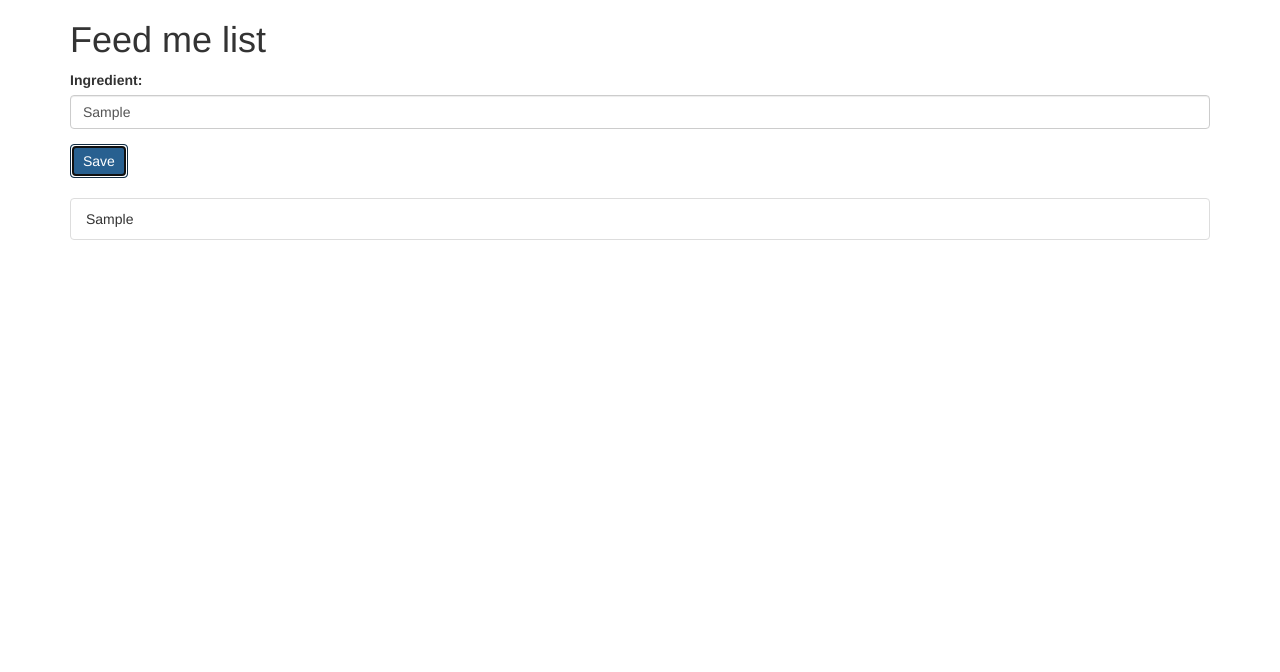
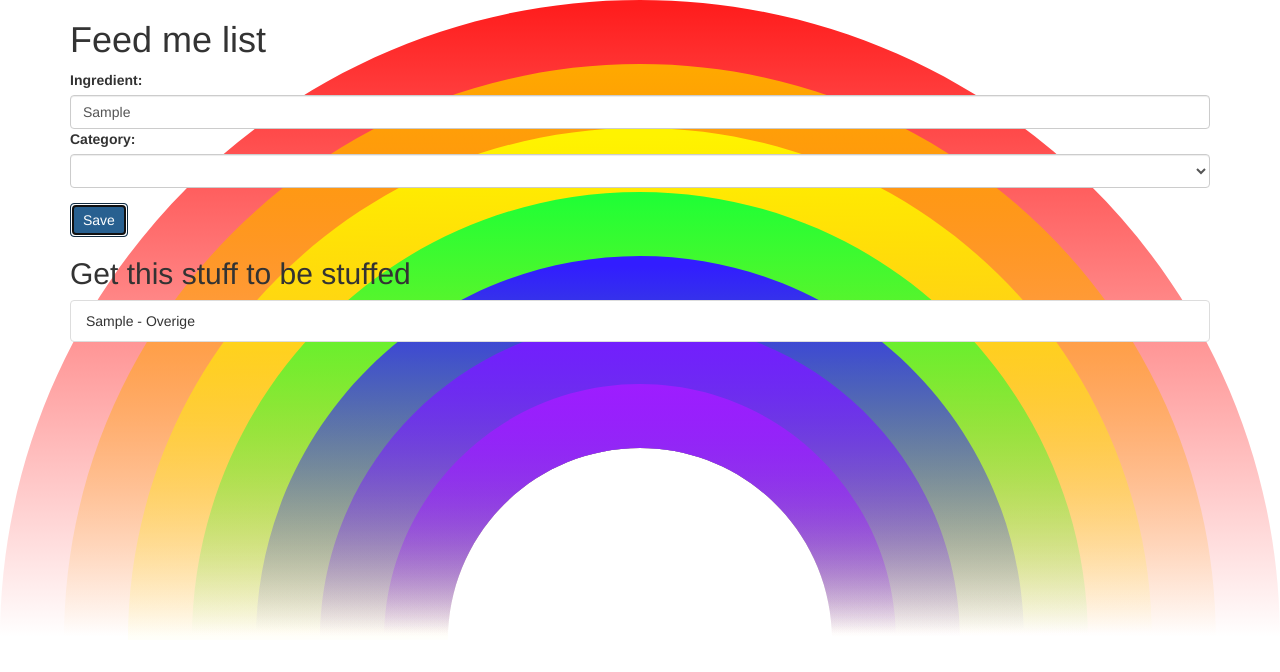
Before and after one commit to deborahvandervegt/angular-course-homework, a website: page index.html in a window 1280 px wide. Both pictures are taken after typing "Sample" into the empty fields and a click on the button "Save". Drawn offline with nearby package versions, Linux system fonts and the light colour scheme.

Commit message:
Separted ingredients into name and category, added background image, added custom filter

```diff
--- a/index.html
+++ b/index.html
@@ -9,6 +9,7 @@
         <script src="node_modules/angular/angular.min.js"></script>
         <script src="main.js"></script>
         <script src="ingredients.service.js"></script>
+        <script src="translate.filter.js"></script>
     </head>
     <body ng-app="groceriesApp">
         <div class="container">
@@ -17,13 +18,23 @@
                 <div class="form-group">
                     <label>Ingredient: </label>
                     <input type="text" ng-model="iC.ingredientName" class="form-control">
+                    <label>Category: </label>
+                    <select ng-model="iC.ingredientCategory" class="form-control">
+                        <option></option>
+                        <option value="vegetables">Groente</option>
+                        <option value="fruit">Fruit</option>
+                        <option value="meat">Vlees</option>
+                        <option value="fish">Vis</option>
+                        <option value="grains">Granen</option>
+                        <option value="other">Overige</option>
+                    </select>
                 </div>
                 <button ng-click="iC.addIngredientToList()" type="button" class="btn btn-primary">Save</button>
                 <div class="ingredientList">
-                    <h2 ng-show="iC.getIngredientList()">Get this stuff to be stuffed</h2>
+                    <h2 ng-show="iC.ingredients">Get this stuff to be stuffed</h2>
                     <ul class="list-group">
-                        <li ng-repeat="ingredient in iC.ingredients" class="list-group-item">
-                            {{ ingredient.name }}
+                        <li ng-repeat="ingredient in iC.ingredients | orderBy:'-category'" class="list-group-item">
+                            {{ ingredient.name }} - {{ ingredient.category | translate }}
                         </li>
                     </ul>
                 </div>
--- a/main.js
+++ b/main.js
@@ -12,10 +12,11 @@
 
         vm.ingredients = ingredientsService.get();
         vm.ingredientName = '';
+        vm.ingredientCategory = '';
 
         vm.addIngredientToList = function () {
             vm.ingredients.push(
-                    { name: vm.ingredientName }
+                    { name: vm.ingredientName, category: vm.ingredientCategory }
             );
         }
 
--- a/style.scss
+++ b/style.scss
@@ -1,3 +1,9 @@
+body {
+    background-image: url('rainbow.svg');
+    background-repeat: no-repeat;
+    background-size: cover;
+}
+
 .ingredientList {
     margin-top: 20px;
 }
--- /dev/null
+++ b/translate.filter.js
@@ -0,0 +1,34 @@
+(function () {
+    'use strict';
+
+    angular
+            .module('groceriesApp')
+            .filter('translate', translate);
+
+    function translate() {
+
+        return translateFn;
+
+        function translateFn(category) {
+            if (category == "vegetables") {
+                return 'Groente';
+            }
+            else if (category == "fruit") {
+                return 'Fruit';
+            }
+            else if (category == "meat") {
+                return 'Vlees';
+            }
+            else if (category == "fish") {
+                return 'Vis';
+            }
+            else if (category == "grains") {
+                return 'Granen';
+            }
+            else {
+                return 'Overige';
+            }
+        }
+    }
+
+})();
```
Also changed, not shown: rainbow.svg (added), style.css.
